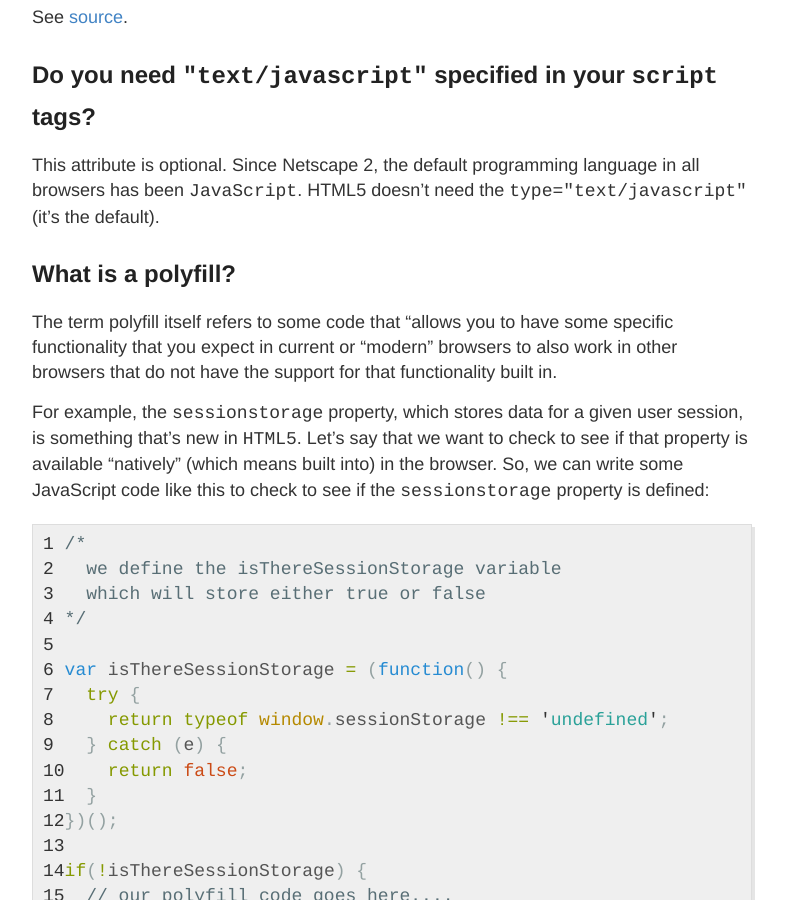
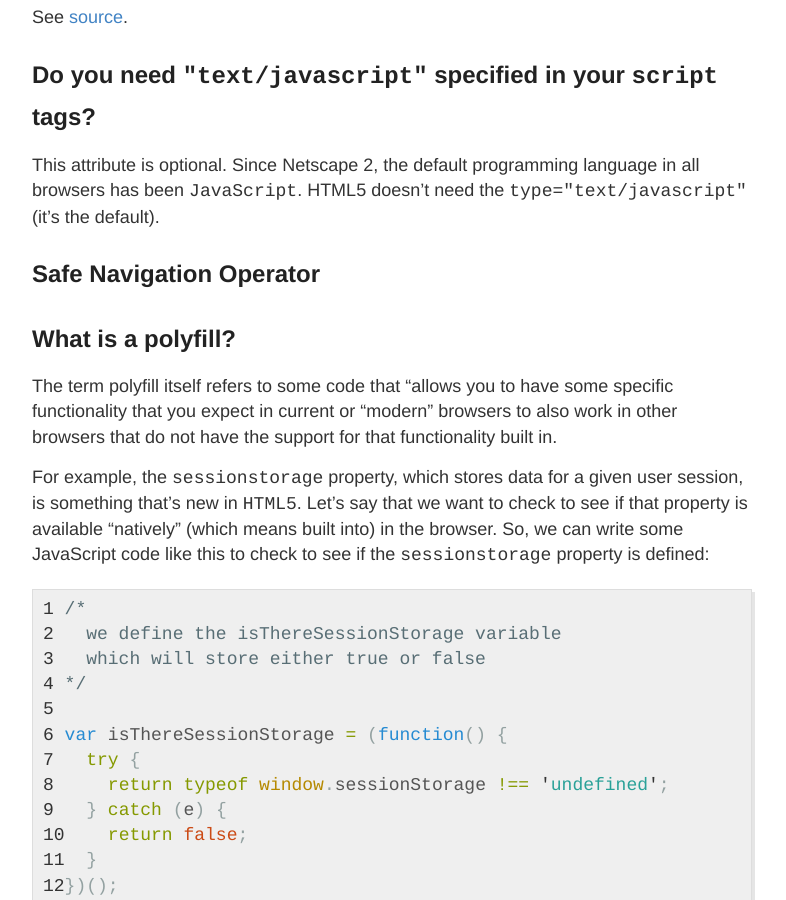
Before and after one commit to gutucristian/gutucristian.github.io, a Jekyll site: the page built from _posts/2020-01-11-Front-End-Development.md, in a window 1280 px wide and 900 px high, scrolled down 933 px. Shown: the whole window, without its empty margins (248-1034 px from the left). Built offline with Jekyll 4.4.1, drawn with Linux system fonts in a browser that asks for light colours; our own code applies the rules of GitHub Pages for plain Markdown files.

Commit message:
Update 2020-01-11-Front-End-Development.md

```diff
--- a/_posts/2020-01-11-Front-End-Development.md
+++ b/_posts/2020-01-11-Front-End-Development.md
@@ -17,6 +17,8 @@ See [source](https://stackoverflow.com/questions/436411/where-should-i-put-scrip
 ## Do you need `"text/javascript"` specified in your `script` tags?
 
 This attribute is optional. Since Netscape 2, the default programming language in all browsers has been `JavaScript`. HTML5 doesn't need the `type="text/javascript"` (it's the default).
+
+## Safe Navigation Operator
 
 ## What is a polyfill?
 
```
